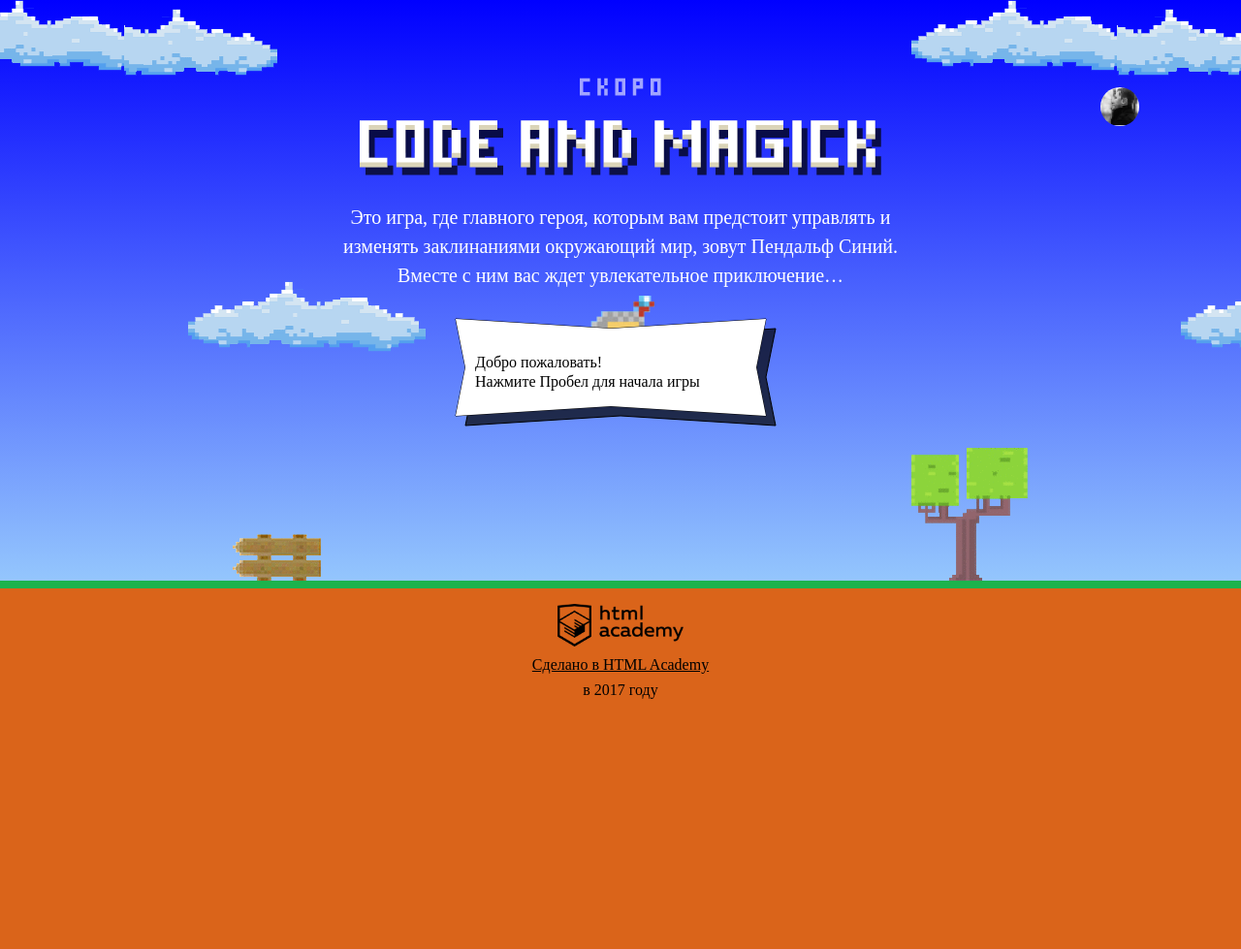
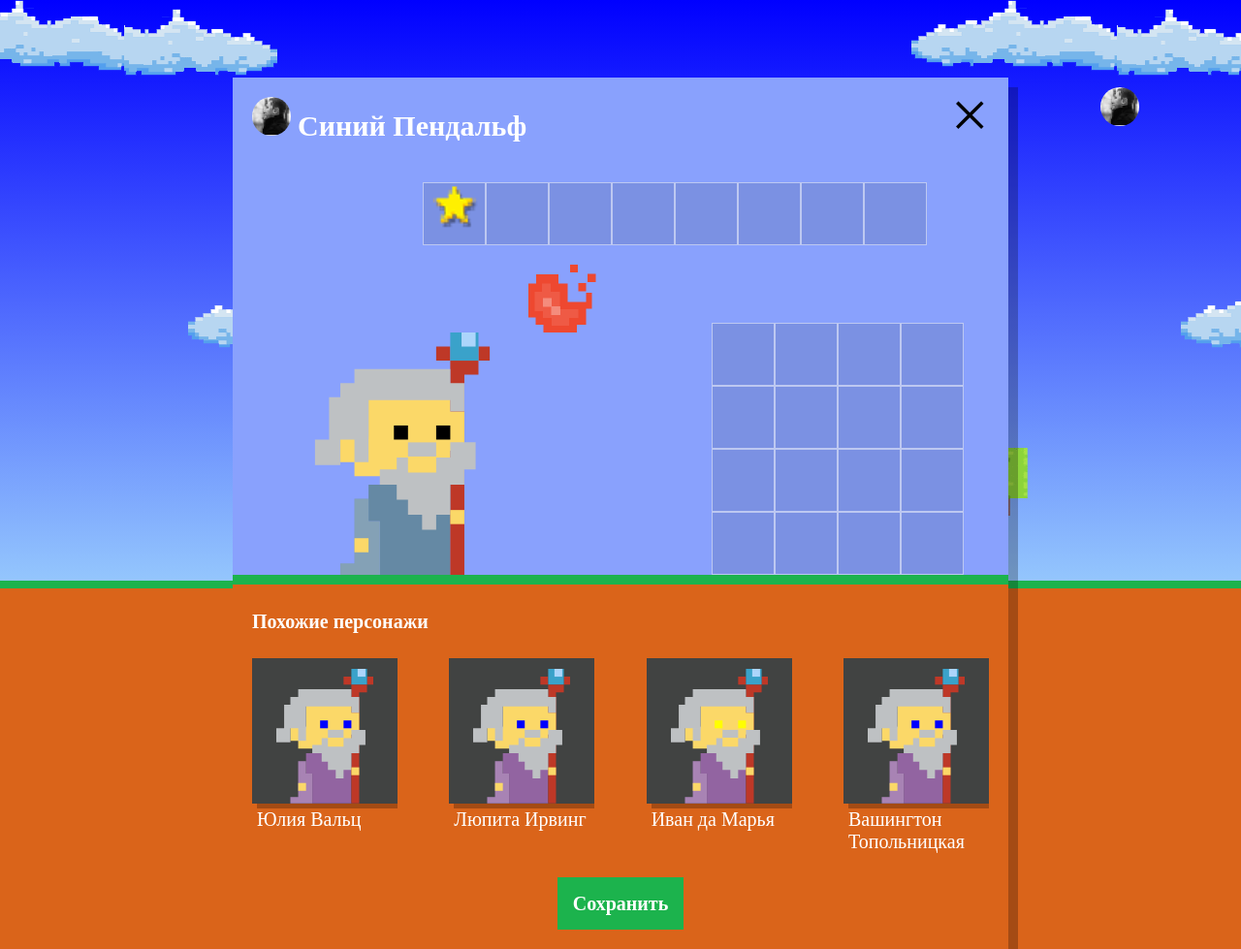
Before and after one commit to Filippoussis/1145499-code-and-magick-20, a website: page index.html in a window 1280 px wide. Shown: the whole page at 97% size. Before the commit the page ends 800 px from the top, so only its background shows below. Drawn offline with Linux system fonts and the light colour scheme; a web font is replaced by a local one.

Commit message:
создал блок с похожими магами

```diff
--- a/index.html
+++ b/index.html
@@ -205,6 +205,7 @@
   }
 
 </script>
+<script src="js/setup.js"></script>
 <script src="js/stat.js"></script>
 <script src="js/game.js"></script>
 
--- /dev/null
+++ b/js/setup.js
@@ -0,0 +1,117 @@
+'use strict';
+(function () {
+
+  var NUMBER_WIZARDS = 4;
+
+  var FIRST_NAMES = [
+    'Иван',
+    'Хуан Себастьян',
+    'Мария',
+    'Кристоф',
+    'Виктор',
+    'Юлия',
+    'Люпита',
+    'Вашингтон',
+  ];
+
+  var LAST_NAMES = [
+    'да Марья',
+    'Верон',
+    'Мирабелла',
+    'Вальц',
+    'Онопко',
+    'Топольницкая',
+    'Нионго',
+    'Ирвинг',
+  ];
+
+  var COAT_COLORS = [
+    'rgb(101, 137, 164)',
+    'rgb(241, 43, 107)',
+    'rgb(146, 100, 161)',
+    'rgb(56, 159, 117)',
+    'rgb(215, 210, 55)',
+    'rgb(0, 0, 0)',
+  ];
+
+  var EYES_COLORS = [
+    'black',
+    'red',
+    'blue',
+    'yellow',
+    'green',
+  ];
+
+  var MIN_INDEX = 0;
+  var MAX_INDEX_FIRST_NAME = FIRST_NAMES.length - 1;
+  var MAX_INDEX_LAST_NAME = LAST_NAMES.length - 1;
+  var MAX_INDEX_COAT_COLOR = COAT_COLORS.length - 1;
+  var MAX_INDEX_EYES_COLOR = EYES_COLORS.length - 1;
+
+  var getRandomBetween = function (min, max) {
+    var rand = min + Math.random() * (max + 1 - min);
+    return Math.floor(rand);
+  };
+
+  var getFirstName = function (firstNames, min, max) {
+    return firstNames[getRandomBetween(min, max)];
+  };
+
+  var getLasttName = function (lastNames, min, max) {
+    return lastNames[getRandomBetween(min, max)];
+  };
+
+  var getCoatColor = function (coatColors, min, max) {
+    return coatColors[getRandomBetween(min, max)];
+  };
+
+  var getEyesColor = function (eyesColors, min, max) {
+    return eyesColors[getRandomBetween(min, max)];
+  };
+
+  var renderWizard = function (firstName, firstNames, lastName, lastNames, coatColor, coatColors, eyesColor, eyesColors, minIndex, maxIndexFirstName, maxIndexLastName, maxIndexCoatColor, maxIndexEyesColor) {
+    return {
+      firstName: firstName(firstNames, minIndex, maxIndexFirstName),
+      lastName: lastName(lastNames, minIndex, maxIndexLastName),
+      coatColor: coatColor(coatColors, minIndex, maxIndexCoatColor),
+      eyesColor: eyesColor(eyesColors, minIndex, maxIndexEyesColor),
+    };
+  };
+
+  var renderSimilarWizards = function (numberWizards, firstName, firstNames, lastName, lastNames, coatColor, coatColors, eyesColor, eyesColors, minIndex, maxIndexFirstName, maxIndexLastName, maxIndexCoatColor, maxIndexEyesColor) {
+    var wizards = [];
+    for (var i = 0; i < numberWizards; i++) {
+      wizards.push(renderWizard(firstName, firstNames, lastName, lastNames, coatColor, coatColors, eyesColor, eyesColors, minIndex, maxIndexFirstName, maxIndexLastName, maxIndexCoatColor, maxIndexEyesColor));
+    }
+
+    return wizards;
+  };
+
+  var wizards = renderSimilarWizards(NUMBER_WIZARDS, getFirstName, FIRST_NAMES, getLasttName, LAST_NAMES, getCoatColor, COAT_COLORS, getEyesColor, EYES_COLORS, MIN_INDEX, MAX_INDEX_FIRST_NAME, MAX_INDEX_LAST_NAME, MAX_INDEX_COAT_COLOR, MAX_INDEX_EYES_COLOR);
+
+  var setup = document.querySelector('.setup');
+  var similarListElement = setup.querySelector('.setup-similar-list');
+  var similarWizardTemplate = document.querySelector('#similar-wizard-template').content.querySelector('.setup-similar-item');
+
+  var getWizardElement = function (wizard) {
+    var wizardElement = similarWizardTemplate.cloneNode(true);
+
+    wizardElement.querySelector('.setup-similar-label').textContent = wizard.firstName + ' ' + wizard.lastName;
+    wizardElement.querySelector('.wizard-coat').style.fill = wizard.coatColor;
+    wizardElement.querySelector('.wizard-eyes').style.fill = wizard.eyesColor;
+
+    return wizardElement;
+  };
+
+  var fragment = document.createDocumentFragment();
+
+  wizards.forEach(function (wizard) {
+    fragment.appendChild(getWizardElement(wizard));
+  });
+
+  similarListElement.appendChild(fragment);
+
+  setup.querySelector('.setup-similar').classList.remove('hidden');
+  setup.classList.remove('hidden');
+
+})();
```
